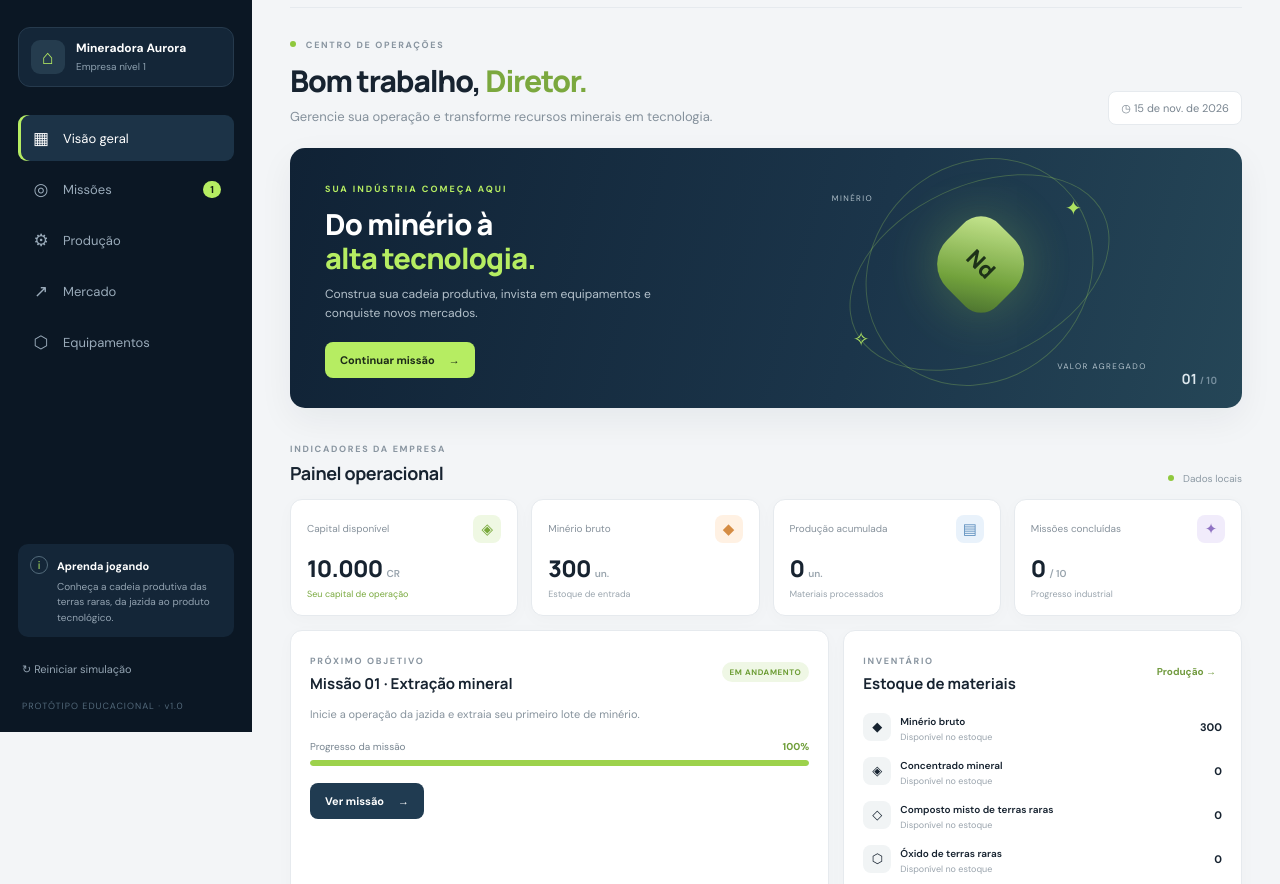
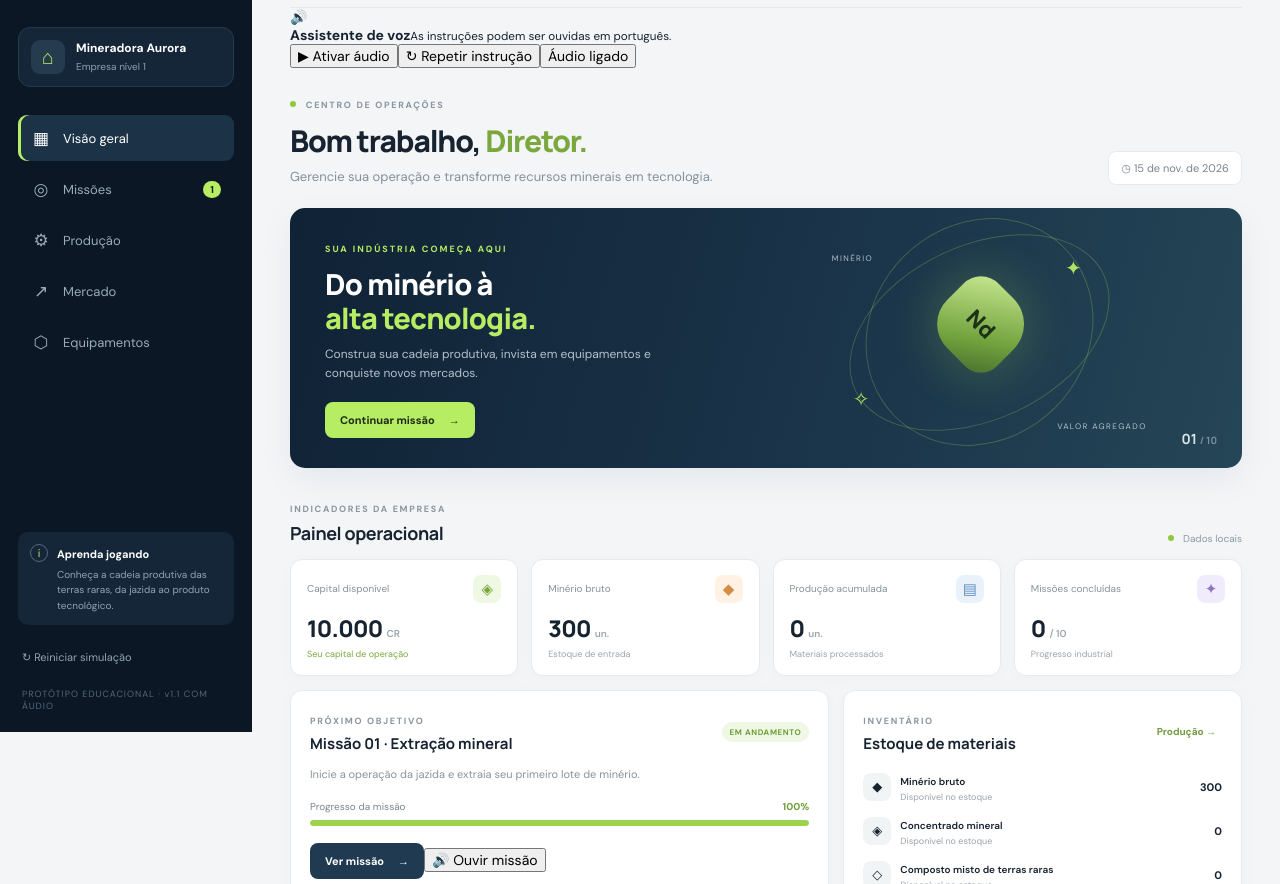
Before and after one commit to assisleite-programador/TERRAS-RARAS-MINING-INDUSTRY, a plain HTML site: page index.html in a window 1280 px wide. Shown: the part 68-952 px from the top of the page. Drawn offline with Linux system fonts and the light colour scheme.

Commit message:
Update index.html

```diff
--- a/index.html
+++ b/index.html
@@ -32,7 +32,7 @@
       <div class="sidebar-bottom">
         <div class="help-box"><span class="help-icon">i</span><div><strong>Aprenda jogando</strong><p>Conheça a cadeia produtiva das terras raras, da jazida ao produto tecnológico.</p></div></div>
         <button class="reset-link" id="resetGame">↻ Reiniciar simulação</button>
-        <small class="version">PROTÓTIPO EDUCACIONAL · v1.0</small>
+        <small class="version">PROTÓTIPO EDUCACIONAL · v1.1 COM ÁUDIO</small>
       </div>
     </aside>
 
@@ -45,6 +45,10 @@
           <div class="user-avatar">MA</div>
         </div>
       </header>
+      <section class="audio-bar" aria-label="Assistente de áudio">
+        <div class="audio-copy"><span class="audio-symbol">🔊</span><div><strong>Assistente de voz</strong><small id="audioStatus">As instruções podem ser ouvidas em português.</small></div></div>
+        <div class="audio-actions"><button class="audio-btn audio-main" id="audioEnable" type="button">▶ Ativar áudio</button><button class="audio-btn" id="audioRepeat" type="button">↻ Repetir instrução</button><button class="audio-btn" id="audioToggle" type="button" aria-pressed="true">Áudio ligado</button></div>
+      </section>
 
       <section class="view active" id="view-dashboard">
         <div class="welcome-row">
@@ -66,7 +70,7 @@
         </div>
 
         <div class="dashboard-columns">
-          <article class="panel mission-panel"><div class="panel-head"><div><span class="eyebrow">PRÓXIMO OBJETIVO</span><h3 id="nextMissionTitle">Missão 01 · Extração mineral</h3></div><span class="status-pill">EM ANDAMENTO</span></div><p id="nextMissionDesc" class="muted">Extraia seu primeiro lote de minério para iniciar a cadeia produtiva.</p><div class="progress-label"><span>Progresso da missão</span><strong id="missionProgressText">0%</strong></div><div class="progress-track"><span id="missionProgressBar" style="width:0%"></span></div><button class="btn btn-primary" data-goto="missions">Ver missão <span>→</span></button></article>
+          <article class="panel mission-panel"><div class="panel-head"><div><span class="eyebrow">PRÓXIMO OBJETIVO</span><h3 id="nextMissionTitle">Missão 01 · Extração mineral</h3></div><span class="status-pill">EM ANDAMENTO</span></div><p id="nextMissionDesc" class="muted">Extraia seu primeiro lote de minério para iniciar a cadeia produtiva.</p><div class="progress-label"><span>Progresso da missão</span><strong id="missionProgressText">0%</strong></div><div class="progress-track"><span id="missionProgressBar" style="width:0%"></span></div><button class="btn btn-primary" data-goto="missions">Ver missão <span>→</span></button><button class="audio-btn inline-audio" type="button" onclick="speakCurrentMission()">🔊 Ouvir missão</button></article>
           <article class="panel stock-panel"><div class="panel-head"><div><span class="eyebrow">INVENTÁRIO</span><h3>Estoque de materiais</h3></div><button class="text-button" data-goto="production">Produção →</button></div><div id="stockList" class="stock-list"></div></article>
         </div>
         <div class="section-heading lower-heading"><div><span class="eyebrow">SUA JORNADA INDUSTRIAL</span><h2>Etapas da cadeia produtiva</h2></div><button class="text-button" data-goto="missions">Ver todas as missões →</button></div>
```
